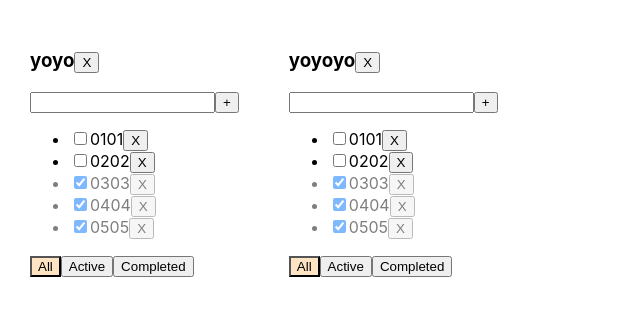
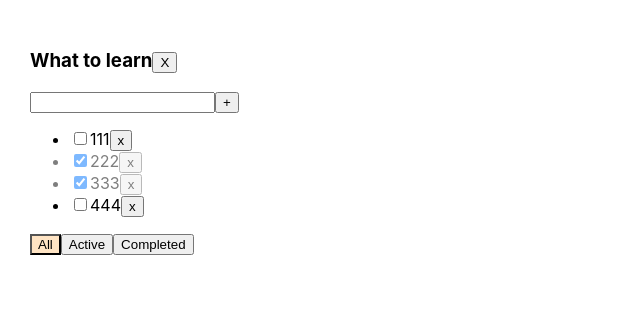
Before and after one commit to Ristretto1/inc_todolist_independent, a React (Create React App) app: page / in a window 1280 px wide. Shown: the top 316 px of the page, without its empty margins (0-640 px from the left). Built offline with nearby package versions, Linux system fonts and the light colour scheme.

Commit message:
refactor

```diff
--- a/src/App.css
+++ b/src/App.css
@@ -20,6 +20,6 @@
 }
 
 .errorBorder {
+  outline: none;
   border-color: red;
-    outline: none;
 }
--- a/src/App.tsx
+++ b/src/App.tsx
@@ -1,8 +1,11 @@
 import React, {useState} from 'react';
 import './App.css';
-import {InputBlock} from './components/InputBlock';
 import {Button} from './components/Button';
 import {v1} from 'uuid';
+import {strict} from 'assert';
+import {FilterBtnBlock} from './components/FilterBtnBlock';
+import {TasksList} from './components/TasksList';
+import {InputBlock} from './components/InputBlock';
 import {Todolist} from './components/Todolist';
 
 export type TaskType = {
@@ -10,90 +13,45 @@ export type TaskType = {
     task: string
     isDone: boolean
 }
-export type TodolistPropsType = {
-    id: string
-    title: string
-    filter: FilterType
-}
-
 
 export type FilterType = 'all' | 'active' | 'completed'
 
 function App() {
-
-    const todolistId1 = v1()
-    const todolistId2 = v1()
-
-    const [todolists, setTodolists] = useState<Array<TodolistPropsType>>([
-        {id: todolistId1, title: 'yoyo', filter: 'all'},
-        {id: todolistId2, title: 'yoyoyo', filter: 'all'},
+    const [filter, setFilter] = useState<FilterType>('all')
+    const [tasks, setTasks] = useState<Array<TaskType>>([
+        {id: v1(), task: '111', isDone: false},
+        {id: v1(), task: '222', isDone: true},
+        {id: v1(), task: '333', isDone: true},
+        {id: v1(), task: '444', isDone: false},
     ])
 
-    const [tasks, setTasks] = useState({
-        [todolistId1]: [
-            {id: v1(), task: '0101', isDone: false},
-            {id: v1(), task: '0202', isDone: false},
-            {id: v1(), task: '0303', isDone: true},
-            {id: v1(), task: '0404', isDone: true},
-            {id: v1(), task: '0505', isDone: true},
-        ],
-        [todolistId2]: [
-            {id: v1(), task: '0101', isDone: false},
-            {id: v1(), task: '0202', isDone: false},
-            {id: v1(), task: '0303', isDone: true},
-            {id: v1(), task: '0404', isDone: true},
-            {id: v1(), task: '0505', isDone: true},
-        ],
-    })
+    let filteredTasks = tasks
+    if (filter === 'completed') filteredTasks = tasks.filter(t => t.isDone)
+    if (filter === 'active') filteredTasks = tasks.filter(t => !t.isDone)
 
-
-    const removeTask = (todolistId: string, taskId: string) => {
-        setTasks({...tasks, [todolistId]: tasks[todolistId].filter(t => t.id !== taskId)})
-        // setTasks(tasks.filter(t => t.id !== taskId))
-    }
-    const switchCheckboxStatus = (todolistId: string, status: boolean, taskId: string) => {
-        setTasks({...tasks, [todolistId]: tasks[todolistId].map(t => t.id === taskId ? {...t, isDone: status} : t)})
-        // setTasks(tasks.map(t => t.id === taskId ? {...t, isDone: status} : t))
+    const addTask = (title: string) => {
+        const newTask = {id: v1(), task: title, isDone: false}
+        setTasks([newTask, ...tasks])
     }
 
-    const addTask = (todolistId: string, title: string) => {
-        const newTask = {id: v1(), task: title, isDone: false}
-        setTasks({...tasks, [todolistId]: [newTask, ...tasks[todolistId]]})
-        // setTasks([newTask, ...tasks])
+    const removeTask = (taskId: string) => {
+        setTasks(tasks.filter(t => t.id !== taskId))
     }
 
-    const setFilter = (todolistId: string, filter: FilterType) => {
-        setTodolists(todolists.map(tdl => tdl.id === todolistId ? {...tdl, filter} : tdl))
-    }
-
-    const removeTdl = (todolistId: string,) => {
-        setTodolists(todolists.filter(tdl => tdl.id !== todolistId))
-        delete tasks[todolistId]
+    const checkboxSwitcher = (checkboxStatus: boolean, taskId: string) => {
+        setTasks(tasks.map(t => t.id === taskId ? {...t, isDone: checkboxStatus} : t))
     }
 
     return (
         <div className="App">
-            {todolists.map(tdl => {
-
-                let filteredTasks = tasks[tdl.id]
-                if (tdl.filter === 'completed') filteredTasks = tasks[tdl.id].filter(t => t.isDone)
-                if (tdl.filter === 'active') filteredTasks = tasks[tdl.id].filter(t => !t.isDone)
-
-                return (
-                    <Todolist
-                        key={tdl.id}
-                        todolistId={tdl.id}
-                        title={tdl.title}
-                        tasks={filteredTasks}
-                        setFilter={setFilter}
-                        filter={tdl.filter}
-                        removeTask={removeTask}
-                        switchCheckboxStatus={switchCheckboxStatus}
-                        addTask={addTask}
-                        removeTdl={removeTdl}
-                    />
-                )
-            })}
+            <Todolist
+                filter={filter}
+                addTask={addTask}
+                tasks={filteredTasks}
+                setFilter={setFilter}
+                removeTask={removeTask}
+                checkboxSwitcher={checkboxSwitcher}
+            />
         </div>
     );
 }
--- a/src/components/Button.tsx
+++ b/src/components/Button.tsx
@@ -6,11 +6,11 @@ type ButtonPropsType = {
     className?: string
 }
 
-export const Button: React.FC<ButtonPropsType> = ({name, callback, className}) => {
+export const Button: React.FC<ButtonPropsType> = ({callback, className, name}) => {
 
     const onClickHandler = () => callback()
 
     return (
-        <button className={className} onClick={onClickHandler}>{name}</button>
+        <button onClick={onClickHandler} className={className}>{name}</button>
     );
 };
--- a/src/components/FilterBtnBlock.tsx
+++ b/src/components/FilterBtnBlock.tsx
@@ -2,31 +2,30 @@ import React from 'react';
 import {Button} from './Button';
 import {FilterType} from '../App';
 
-type FilterBtnBlockPropsType = {
-    setFilter: (todolistId: string, filter: FilterType) => void
+type FilterBtnBlock = {
+    setFilter: (filter: FilterType) => void
     filter: FilterType
-    todolistId: string
 }
 
-export const FilterBtnBlock: React.FC<FilterBtnBlockPropsType> = ({todolistId, filter,setFilter}) => {
+export const FilterBtnBlock: React.FC<FilterBtnBlock> = ({filter, setFilter}) => {
 
-    const onChangeFilterHandler = (filter: FilterType) => setFilter(todolistId, filter)
+    const FilterSwitcher = (filter: FilterType)=> setFilter(filter)
 
     return (
         <div>
             <Button
                 name={'All'}
-                callback={() => onChangeFilterHandler('all')}
+                callback={() => FilterSwitcher('all')}
                 className={filter === 'all' ? 'activeFilterBtn' : ''}
             />
             <Button
                 name={'Active'}
-                callback={() => onChangeFilterHandler('active')}
+                callback={() => FilterSwitcher('active')}
                 className={filter === 'active' ? 'activeFilterBtn' : ''}
             />
             <Button
                 name={'Completed'}
-                callback={() => onChangeFilterHandler('completed')}
+                callback={() => FilterSwitcher('completed')}
                 className={filter === 'completed' ? 'activeFilterBtn' : ''}
             />
         </div>
--- a/src/components/Input.tsx
+++ b/src/components/Input.tsx
@@ -8,24 +8,21 @@ type InputPropsType = {
     setError: (error: string) => void
 }
 
-export const Input: React.FC<InputPropsType> = ({setError, className, title, setTitle, callback}) => {
+export const Input: React.FC<InputPropsType> = ({setError,title, setTitle, callback, className}) => {
 
-    const onChangeHandler = (e: ChangeEvent<HTMLInputElement>) => {
-        setTitle(e.currentTarget.value)
-    }
-    const onKeyPressHandler = (e: KeyboardEvent<HTMLInputElement>) => {
+    const onChangeHandler = (e: ChangeEvent<HTMLInputElement>) => setTitle(e.currentTarget.value)
+    const keyPressAction = (e: KeyboardEvent<HTMLInputElement>) => {
         setError('')
         if (e.key === 'Enter') callback()
     }
-
 
     return (
         <input
             type="text"
             value={title}
             onChange={onChangeHandler}
+            onKeyPress={keyPressAction}
             className={className}
-            onKeyPress={onKeyPressHandler}
         />
     );
 };
--- a/src/components/InputBlock.tsx
+++ b/src/components/InputBlock.tsx
@@ -1,34 +1,33 @@
 import React, {useState} from 'react';
+import {Button} from './Button';
 import {Input} from './Input';
-import {Button} from './Button';
 
 type InputBlockPropsType = {
-    addTask: (todolistId: string, title: string) => void
-    todolistId: string
+    addTask: (title: string) => void
 }
 
-export const InputBlock: React.FC<InputBlockPropsType> = ({todolistId, addTask}) => {
-    const [error, setError] = useState<string>('')
+export const InputBlock: React.FC<InputBlockPropsType> = ({addTask}) => {
+    const [error, setError] =useState<string>('')
     const [title, setTitle] = useState<string>('')
-    const onAddTaskHandler = () => {
-        if (!title.trim()) {
+    const addTaskHandler = () => {
+        if(!title.trim()) {
             setError('Поле обязательно')
             return
         }
-        addTask(todolistId, title.trim())
+        addTask(title.trim())
         setTitle('')
     }
 
     return (
         <div>
             <Input
+                title={title}
                 setTitle={setTitle}
-                title={title}
-                callback={onAddTaskHandler}
+                callback={addTaskHandler}
                 className={error ? 'errorBorder' : ''}
                 setError={setError}
             />
-            <Button name={'+'} callback={onAddTaskHandler}/>
+            <Button name={'+'} callback={addTaskHandler}/>
             {error && <div className={'errorText'}>{error}</div>}
         </div>
     );
--- a/src/components/TasksList.tsx
+++ b/src/components/TasksList.tsx
@@ -1,33 +1,32 @@
 import React, {ChangeEvent} from 'react';
+import {Button} from './Button';
 import {TaskType} from '../App';
-import {Button} from './Button';
 
 type TasksListPropsType = {
     tasks: Array<TaskType>
-    removeTask: (todolistId: string, taskId: string) => void
-    switchCheckboxStatus: (todolistId: string, status: boolean, taskId: string) => void
-    todolistId: string
+    removeTask: (taskId: string) => void
+    checkboxSwitcher: (checkboxStatus:boolean, taskId: string) => void
 }
 
-export const TasksList: React.FC<TasksListPropsType> = ({todolistId, switchCheckboxStatus, removeTask, tasks}) => {
+export const TasksList: React.FC<TasksListPropsType> = ({checkboxSwitcher,removeTask, tasks}) => {
+
+    const removeTaskHandler = (taskId: string) => removeTask(taskId)
+    const onChechboxHandler = (e: ChangeEvent<HTMLInputElement>, taskId: string) => {
+        checkboxSwitcher(e.currentTarget.checked, taskId)
+    }
+
     return (
         <ul>
             {tasks.map(t => {
-
-                const removeTaskHandler = (taskId: string) => removeTask(todolistId, taskId)
-                const onSwitchCheckboxStatusHandler = (e: ChangeEvent<HTMLInputElement>, taskId: string) => {
-                    switchCheckboxStatus(todolistId, e.currentTarget.checked, taskId)
-                }
-
                 return (
-                    <li key={t.id} className={t.isDone ? 'taskIsDone' : ''}>
+                    <li className={t.isDone ? 'taskIsDone' : ''} key={t.id}>
                         <input
                             type="checkbox"
                             checked={t.isDone}
-                            onChange={(e) => onSwitchCheckboxStatusHandler(e, t.id)}
+                            onChange={(e) => onChechboxHandler(e, t.id)}
                         />
                         <span>{t.task}</span>
-                        <Button name={'X'} callback={() => removeTaskHandler(t.id)}/>
+                        <Button name={'x'} callback={() => removeTaskHandler(t.id)}/>
                     </li>
                 )
             })}
--- a/src/components/Todolist.tsx
+++ b/src/components/Todolist.tsx
@@ -2,45 +2,38 @@ import React from 'react';
 import {Button} from './Button';
 import {InputBlock} from './InputBlock';
 import {TasksList} from './TasksList';
+import {FilterBtnBlock} from './FilterBtnBlock';
 import {FilterType, TaskType} from '../App';
-import {FilterBtnBlock} from './FilterBtnBlock';
 
 type TodolistPropsType = {
-    title: string
+    addTask: (title: string) => void
     tasks: Array<TaskType>
-    setFilter: (todolistId: string, filter: FilterType) => void
+    removeTask: (taskId: string) => void
+    setFilter: (filter: FilterType) => void
     filter: FilterType
-    removeTask: (todolistId: string, taskId: string) => void
-    switchCheckboxStatus: (todolistId: string, status: boolean, taskId: string) => void
-    addTask: (todolistId: string, title: string) => void
-    todolistId: string
-    removeTdl: (todolistId: string) => void
 }
 
-export const Todolist: React.FC<TodolistPropsType> = ({removeTdl, todolistId, addTask, switchCheckboxStatus, removeTask, filter, setFilter, tasks, title,}) => {
-
-    const onRemoveTdlHandler = () => removeTdl(todolistId)
-
+export const Todolist: React.FC<TodolistPropsType> = ({addTask, tasks, removeTask, setFilter, filter}) => {
     return (
         <div>
             <h3>
-                {title}
-                <Button name={'X'} callback={onRemoveTdlHandler}/>
+                What to learn
+                <Button name={'X'} callback={() => {
+                }}/>
             </h3>
+
             <InputBlock
                 addTask={addTask}
-                todolistId={todolistId}
             />
+
             <TasksList
                 tasks={tasks}
                 removeTask={removeTask}
-                switchCheckboxStatus={switchCheckboxStatus}
-                todolistId={todolistId}
             />
+
             <FilterBtnBlock
                 setFilter={setFilter}
                 filter={filter}
-                todolistId={todolistId}
             />
         </div>
     );
```
Lines whose indentation alone changed are shown as unchanged.
